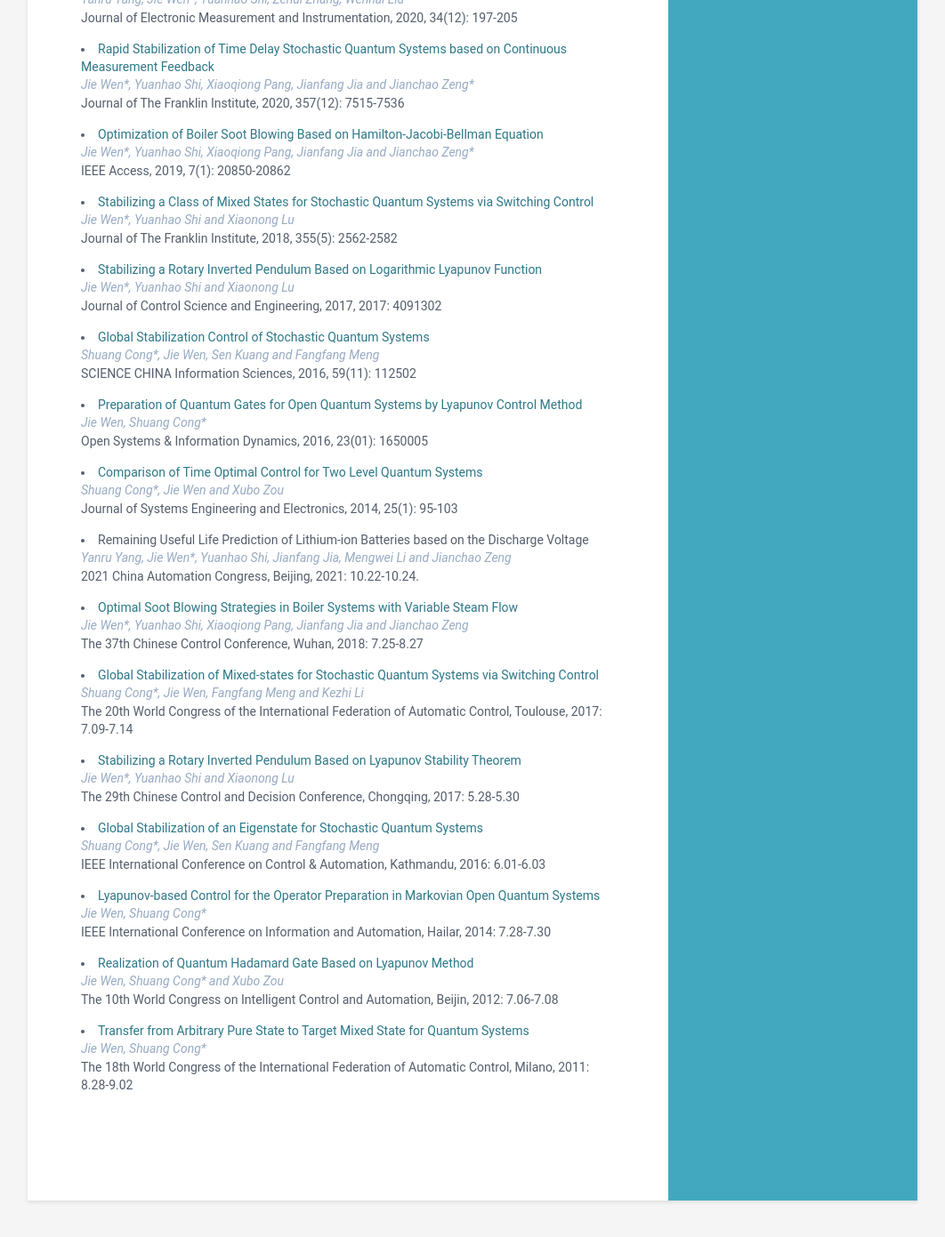
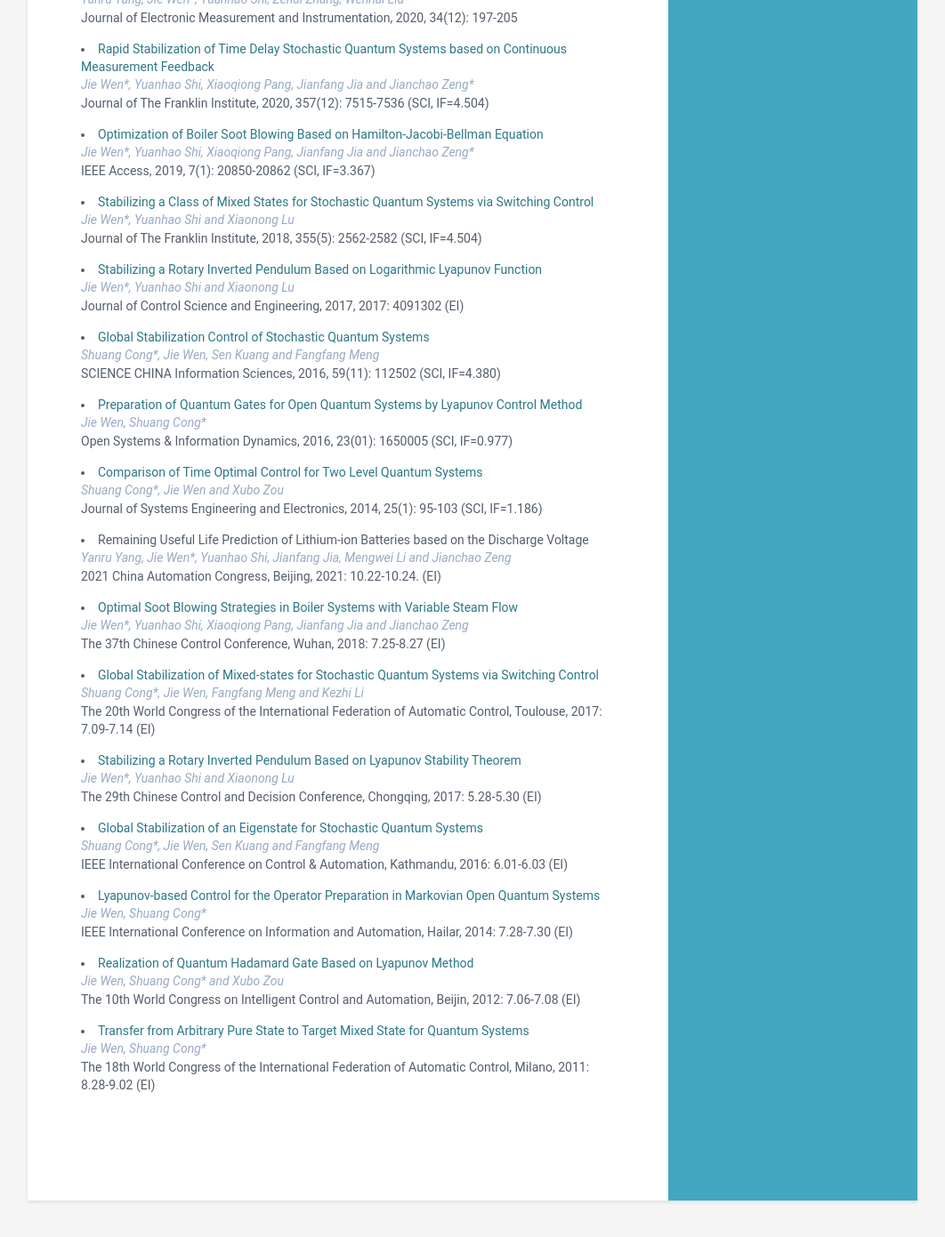
Before and after one commit to wenjie015/wenjie, a Jekyll site: the page built from index.html, in a window 1280 px wide and 1400 px high, scrolled down 1339 px. Shown: the top 1391 px of the window at 89% size, without its empty margins (109-1171 px from the left). Built offline with Jekyll 4.4.1, drawn with Linux system fonts in a browser that asks for light colours; some of the changed text lies outside the part shown.

Commit message:
Update data.yml

```diff
--- a/_data/data.yml
+++ b/_data/data.yml
@@ -32,7 +32,7 @@ education:
       time: 2006 - 2010
 experiences:
     - role: Lecturer
-      time: Jul. 2017 - present.
+      time: Jul. 2017 - Pres.
       company: School of Electrical and Control Engineering, North University of China
     - role: Lecturer
       time: Jun. 2015 - Jun. 2017
@@ -58,37 +58,37 @@ publications:
      # - title: Exponential Stabilization of Stochastic Time-delay Quantum Systems based on Continuous Measurement Feedback
        # link:
        # authors: Jie Wen*, Yuanhao Shi, Xiaoqiong Pang, Jianfang Jia and Jianchao Zeng*
-       # conference: "IEEE TAC, under review, 2021"
+       # conference: "SIAM Journal on Control and Optimization, under review, 2021"
 
      # - title: Exponential stabilization of eigenstates for quantum spin-1/2 systems via improved state feedback
        # link:
        # authors: Jie Wen*, Yuanhao Shi, Xiaoqiong Pang, Jianfang Jia and Jianchao Zeng*
-       # conference: "Journal of The Franklin Institute, major revision/under review, 2021"
+       # conference: "Journal of The Franklin Institute, under review, 2021"
 
      # - title: Feedback Exponential Stabilization of Eigenstates for Quantum Spin-1/2 Systems
        # link:
        # authors: Jie Wen*, Yuanhao Shi, Jianfang Jia and Jianchao Zeng*
-       # conference: "Chinese Physics B, under review, 2021"
+       # conference: "The European Physical Journal - Plus, under review, 2021"
 
       - title: Exponential Stabilization of Stochastic Quantum Systems via Combined Feedback
         link: https://doi.org/10.1016/j.rinp.2021.104862
         authors: Jie Wen*, Yuanhao Shi, Jianfang Jia and Jianchao Zeng*
-        conference: "Results in Physics, 2021, 30: 104862"
+        conference: "Results in Physics, 2021, 30: 104862 (SCI, IF=4.476)"
 
       - title: Optimal Soot Blowing and Repair Plan for Boiler based on HJB Equation
         link: https://doi.org/10.1080/02331934.2021.1954922
         authors: Jie Wen*, Yuanhao Shi, Xiaoqiong Pang and Jianfang Jia
-        conference: "Optimization, Online, 2021, DOI: 10.1080/02331934.2021.1954922"
+        conference: "Optimization, Online, 2021, DOI: 10.1080/02331934.2021.1954922 (SCI, IF=2.360)"
 
       - title: State of Health Prediction of Lithium-ion Batteries based on the Discharge Voltage and Temperature
         link: https://doi.org/10.3390/electronics10121497
         authors: Yanru Yang, Jie Wen*, Yuanhao Shi and Jianchao Zeng*
-        conference: "Electronics, 2021, 10(12): 1497"
+        conference: "Electronics, 2021, 10(12): 1497 (SCI, IF=2.397)"
 
       - title: Exponential Stabilization of Two-level Quantum Systems based on Continuous Noise-assisted Feedback
         link: https://doi.org/10.1016/j.rinp.2021.103929
         authors: Jie Wen*, Yuanhao Shi, Jianfang Jia and Jianchao Zeng*
-        conference: "Results in Physics, 2021, 22: 103929"
+        conference: "Results in Physics, 2021, 22: 103929 (SCI, IF=4.476)"
 
       - title: Remaining Useful Life Prediction for Lithium-ion Battery based on CEEMDAN and SVR (in Chinese)
         link: https://doi.org/10.13382/j.jemi.B2003108
@@ -98,74 +98,74 @@ publications:
       - title: Rapid Stabilization of Time Delay Stochastic Quantum Systems based on Continuous Measurement Feedback
         link: https://doi.org/10.1016/j.jfranklin.2020.05.016
         authors: Jie Wen*, Yuanhao Shi, Xiaoqiong Pang, Jianfang Jia and Jianchao Zeng*
-        conference: "Journal of The Franklin Institute, 2020, 357(12): 7515-7536"
+        conference: "Journal of The Franklin Institute, 2020, 357(12): 7515-7536 (SCI, IF=4.504)"
 
       - title: Optimization of Boiler Soot Blowing Based on Hamilton-Jacobi-Bellman Equation
         link: https://doi.org/10.1109/ACCESS.2019.2897362
         authors: Jie Wen*, Yuanhao Shi, Xiaoqiong Pang, Jianfang Jia and Jianchao Zeng*
-        conference: "IEEE Access, 2019, 7(1): 20850-20862"
+        conference: "IEEE Access, 2019, 7(1): 20850-20862 (SCI, IF=3.367)"
 
       - title: Stabilizing a Class of Mixed States for Stochastic Quantum Systems via Switching Control
         link: https://doi.org/10.1016/j.jfranklin.2018.01.031
         authors: Jie Wen*, Yuanhao Shi and Xiaonong Lu
-        conference: "Journal of The Franklin Institute, 2018, 355(5): 2562-2582"
+        conference: "Journal of The Franklin Institute, 2018, 355(5): 2562-2582 (SCI, IF=4.504)"
 
       - title: Stabilizing a Rotary Inverted Pendulum Based on Logarithmic Lyapunov Function
         link: https://doi.org/10.1155/2017/4091302
         authors: Jie Wen*, Yuanhao Shi and Xiaonong Lu
-        conference: "Journal of Control Science and Engineering, 2017, 2017: 4091302"
+        conference: "Journal of Control Science and Engineering, 2017, 2017: 4091302 (EI)"
 
       - title: Global Stabilization Control of Stochastic Quantum Systems
         link: https://doi.org/10.1007/s11432-015-0911-7
         authors: Shuang Cong*, Jie Wen, Sen Kuang and Fangfang Meng
-        conference: "SCIENCE CHINA Information Sciences, 2016, 59(11): 112502"
+        conference: "SCIENCE CHINA Information Sciences, 2016, 59(11): 112502 (SCI, IF=4.380)"
 
       - title: Preparation of Quantum Gates for Open Quantum Systems by Lyapunov Control Method
         link: https://doi.org/10.1142/S1230161216500050
         authors: Jie Wen, Shuang Cong*
-        conference: "Open Systems & Information Dynamics, 2016, 23(01): 1650005"
+        conference: "Open Systems & Information Dynamics, 2016, 23(01): 1650005 (SCI, IF=0.977)"
 
       - title: Comparison of Time Optimal Control for Two Level Quantum Systems
         link: https://doi.org/10.1109/JSEE.2014.00011
         authors: Shuang Cong*, Jie Wen and Xubo Zou
-        conference: "Journal of Systems Engineering and Electronics, 2014, 25(1): 95-103"
+        conference: "Journal of Systems Engineering and Electronics, 2014, 25(1): 95-103 (SCI, IF=1.186)"
 
       - title: Remaining Useful Life Prediction of Lithium-ion Batteries based on the Discharge Voltage
         link:
         authors: Yanru Yang, Jie Wen*, Yuanhao Shi, Jianfang Jia, Mengwei Li and Jianchao Zeng
-        conference: "2021 China Automation Congress, Beijing, 2021: 10.22-10.24."
+        conference: "2021 China Automation Congress, Beijing, 2021: 10.22-10.24. (EI)"
 
       - title: Optimal Soot Blowing Strategies in Boiler Systems with Variable Steam Flow
         link: https://doi.org/10.23919/ChiCC.2018.8484204
         authors: Jie Wen*, Yuanhao Shi, Xiaoqiong Pang, Jianfang Jia and Jianchao Zeng
-        conference: "The 37th Chinese Control Conference, Wuhan, 2018: 7.25-8.27"
+        conference: "The 37th Chinese Control Conference, Wuhan, 2018: 7.25-8.27 (EI)"
 
       - title: Global Stabilization of Mixed-states for Stochastic Quantum Systems via Switching Control
         link: https://doi.org/10.1016/j.ifacol.2017.08.2001
         authors: Shuang Cong*, Jie Wen, Fangfang Meng and  Kezhi Li
-        conference: "The 20th World Congress of the International Federation of Automatic Control, Toulouse, 2017: 7.09-7.14"
+        conference: "The 20th World Congress of the International Federation of Automatic Control, Toulouse, 2017: 7.09-7.14 (EI)"
 
       - title: Stabilizing a Rotary Inverted Pendulum Based on Lyapunov Stability Theorem
         link: https://doi.org/10.1109/CCDC.2017.7978173
         authors: Jie Wen*, Yuanhao Shi and Xiaonong Lu
-        conference: "The 29th Chinese Control and Decision Conference, Chongqing, 2017: 5.28-5.30"
+        conference: "The 29th Chinese Control and Decision Conference, Chongqing, 2017: 5.28-5.30 (EI)"
 
       - title: Global Stabilization of an Eigenstate for Stochastic Quantum Systems
         link: https://doi.org/10.1109/ICCA.2016.7505405
         authors: Shuang Cong*, Jie Wen, Sen Kuang and Fangfang Meng
-        conference: "IEEE International Conference on Control & Automation, Kathmandu, 2016: 6.01-6.03"
+        conference: "IEEE International Conference on Control & Automation, Kathmandu, 2016: 6.01-6.03 (EI)"
 
       - title: Lyapunov-based Control for the Operator Preparation in Markovian Open Quantum Systems
         link: https://doi.org/10.1109/ICInfA.2014.6932658
         authors: Jie Wen, Shuang Cong*
-        conference: "IEEE International Conference on Information and Automation, Hailar, 2014: 7.28-7.30"
+        conference: "IEEE International Conference on Information and Automation, Hailar, 2014: 7.28-7.30 (EI)"
 
       - title: Realization of Quantum Hadamard Gate Based on Lyapunov Method
         link: https://doi.org/10.1109/WCICA.2012.6359443
         authors: Jie Wen, Shuang Cong* and Xubo Zou
-        conference: "The 10th World Congress on Intelligent	Control and Automation, Beijin, 2012: 7.06-7.08"
+        conference: "The 10th World Congress on Intelligent	Control and Automation, Beijin, 2012: 7.06-7.08 (EI)"
 
       - title: Transfer from Arbitrary Pure State to Target Mixed State for Quantum Systems
         link: https://doi.org/10.3182/20110828-6-IT-1002.00389
         authors: Jie Wen, Shuang Cong*
-        conference: "The 18th World Congress of the International Federation of Automatic Control, Milano, 2011: 8.28-9.02"
+        conference: "The 18th World Congress of the International Federation of Automatic Control, Milano, 2011: 8.28-9.02 (EI)"
```
